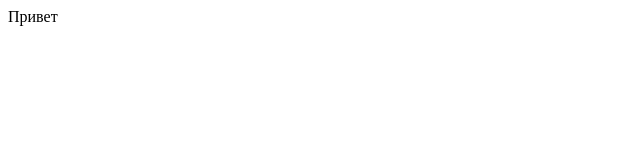
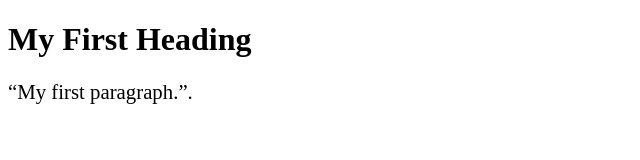
Before and after one commit to andreiChabatul/rsschool-cv, a plain HTML site: page index.html in a window 1280 px wide. Shown: the whole page, without its empty margins (0-640 px from the left). Drawn offline with Linux system fonts and the light colour scheme.

Commit message:
feat: update index.html file

```diff
--- a/index.html
+++ b/index.html
@@ -1,9 +1,19 @@
-<html>
-  <head>
-    <meta charset="utf-8">
-    <title>Главная страница</title>
-  </head>
-  <body>
-    Привет
-  </body>
+<!DOCTYPE html>
+<html lang="en">
+<head>
+<meta charset="utf-8">
+<title>Lang</title>
+<style>
+p {
+font-size: 130%;
+}
+q:lang(en) {
+quotes: "\201C" "\201D";
+}
+</style>
+</head>
+<body>
+<h1>My First Heading</h1>
+<p><q lang="en">My first paragraph.</q>.</p>
+</body>
 </html>
```
